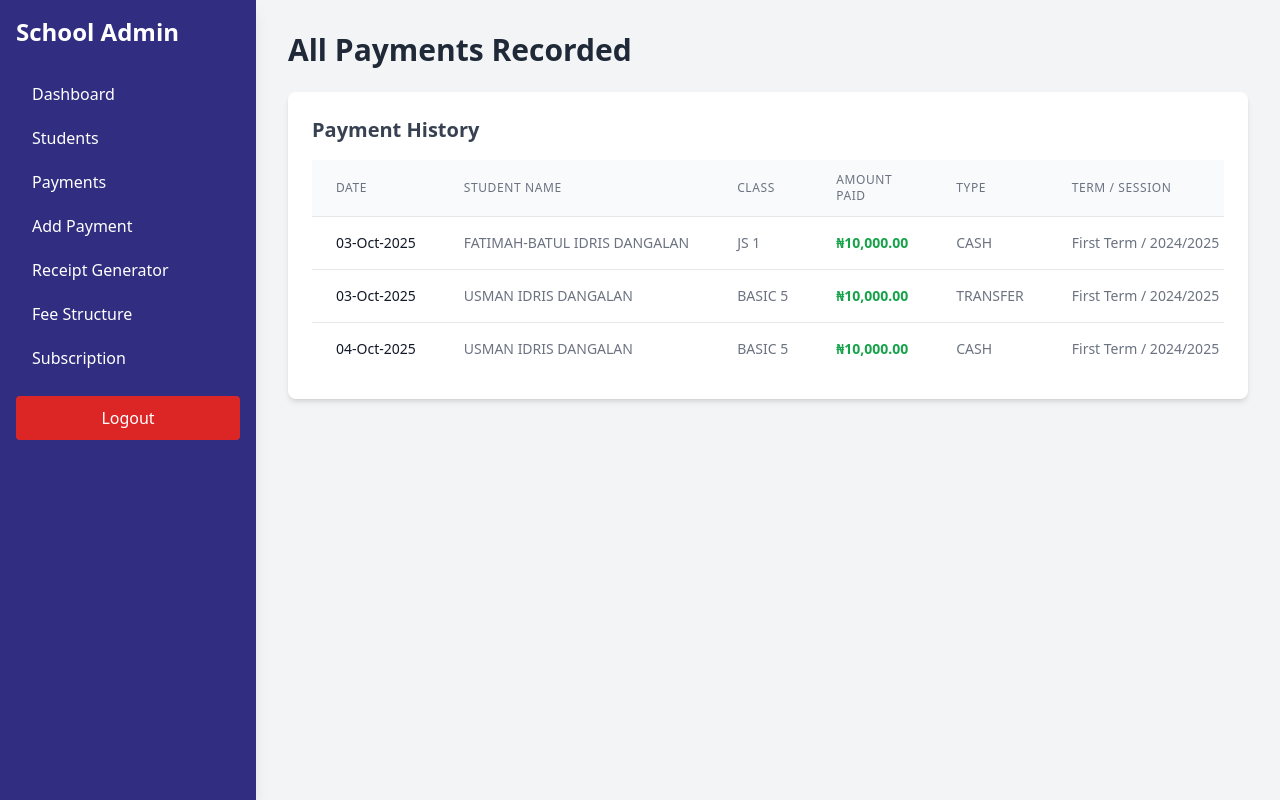
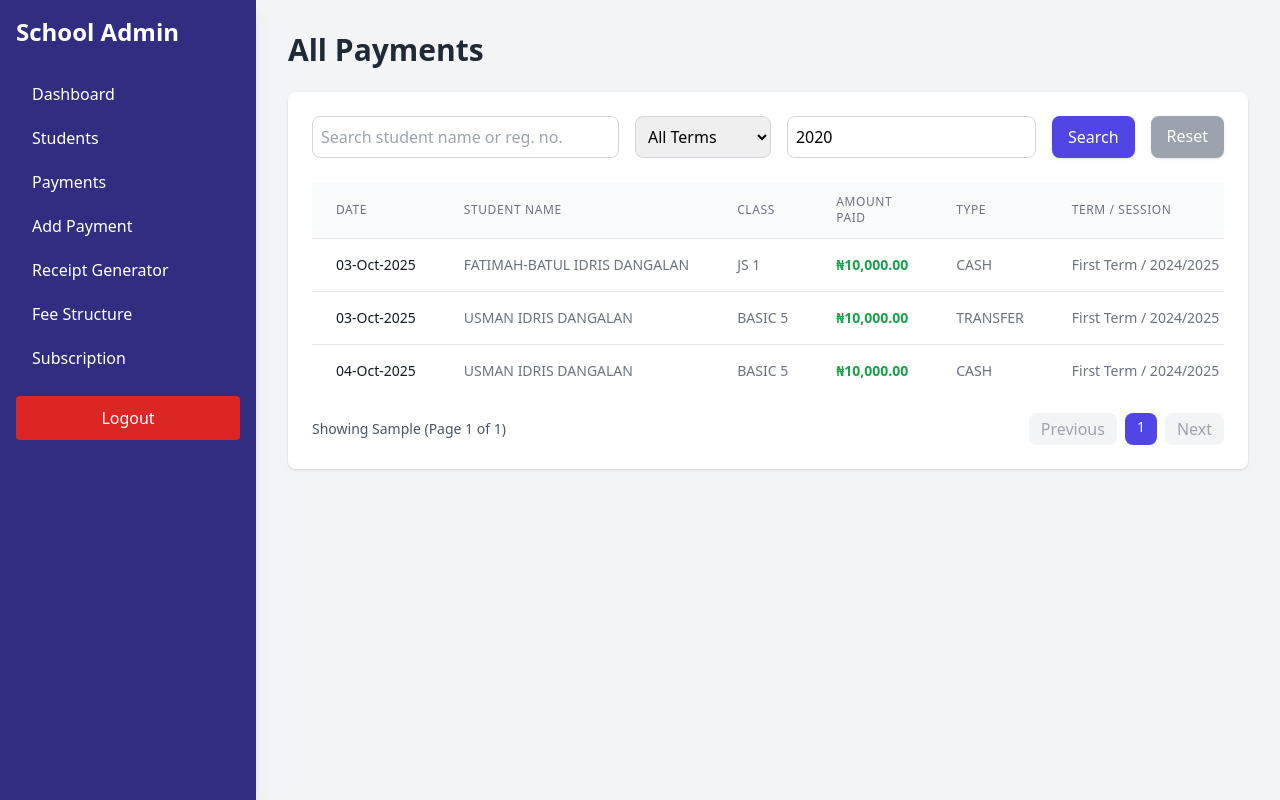
Before and after one commit to winter0019/school_pay, a Flask app: template templates/payments_list.html in a window 1280 px wide. Run offline with Flask 3, Linux system fonts and the light colour scheme; tables that the repository leaves empty hold one stand-in row (values such as "Sample post"); the template is opened without the code that fills it: values that come from a table or form of the project are taken from there, most other values are stand-ins (such as "Sample title", 1, 10 or a date in 2020); some libraries are stand-ins or nearby versions.

Commit message:
Update payments_list.html

```diff
--- a/templates/payments_list.html
+++ b/templates/payments_list.html
@@ -1,12 +1,31 @@
 {% extends "layout.html" %}
 
-{% block page_title %}All Payments Recorded{% endblock %}
+{% block title %}All Payments{% endblock %}
+{% block page_title %}All Payments{% endblock %}
 
 {% block content %}
-<div class="bg-white p-6 rounded-lg shadow-md">
-    <h3 class="text-xl font-semibold text-gray-700 mb-4">Payment History</h3>
+<div class="bg-white shadow rounded-lg p-6">
 
-    {% if payments %}
+    <form method="GET" action="{{ url_for('list_payments') }}" class="flex flex-wrap gap-4 mb-6">
+        <input type="text" name="search" placeholder="Search student name or reg. no." value="{{ search }}"
+               class="flex-1 min-w-[200px] border border-gray-300 rounded-lg p-2 focus:ring-indigo-500 focus:border-indigo-500">
+
+        <select name="term" class="border border-gray-300 rounded-lg p-2 focus:ring-indigo-500 focus:border-indigo-500">
+            <option value="">All Terms</option>
+            <option value="First" {% if term == 'First' %}selected{% endif %}>First Term</option>
+            <option value="Second" {% if term == 'Second' %}selected{% endif %}>Second Term</option>
+            <option value="Third" {% if term == 'Third' %}selected{% endif %}>Third Term</option>
+        </select>
+
+        <input type="text" name="session" placeholder="Session (e.g. 2025/2026)" value="{{ session_year }}"
+               class="min-w-[150px] border border-gray-300 rounded-lg p-2 focus:ring-indigo-500 focus:border-indigo-500">
+
+        <button type="submit" class="bg-indigo-600 text-white px-4 py-2 rounded-lg shadow hover:bg-indigo-700 transition duration-150 ease-in-out">Search</button>
+
+        <a href="{{ url_for('list_payments') }}" class="bg-gray-400 text-white px-4 py-2 rounded-lg shadow hover:bg-gray-500 transition duration-150 ease-in-out">Reset</a>
+    </form>
+
+    {% if pagination.total > 0 %}
         <div class="overflow-x-auto">
             <table class="min-w-full divide-y divide-gray-200">
                 <thead class="bg-gray-50">
@@ -22,7 +41,7 @@
                 </thead>
                 <tbody class="bg-white divide-y divide-gray-200">
                     {% for payment in payments %}
-                <tr>
+                    <tr class="hover:bg-gray-50">
                         <td class="px-6 py-4 whitespace-nowrap text-sm font-medium text-gray-900">
                             {{ payment.payment_date.strftime('%d-%b-%Y') }}
                         </td>
@@ -32,14 +51,56 @@
                         <td class="px-6 py-4 whitespace-nowrap text-sm text-gray-500">{{ payment.payment_type }}</td>
                         <td class="px-6 py-4 whitespace-nowrap text-sm text-gray-500">{{ payment.term }} / {{ payment.session }}</td>
                         <td class="px-6 py-4 whitespace-nowrap text-sm font-medium">
-                        <a href="{{ url_for('payment_receipt', payment_id=payment.id) }}"
-                           class="text-indigo-600 hover:text-indigo-900">View Receipt</a>
+                            {# FIX: Corrected the endpoint name from 'payment_receipt' to 'generate_receipt' #}
+                            <a href="{{ url_for('generate_receipt', payment_id=payment.id) }}"
+                               class="text-indigo-600 hover:text-indigo-900 font-medium">View/Download</a>
                         </td>
                     </tr>
                     {% endfor %}
                 </tbody>
             </table>
         </div>
+
+        {# Pagination Controls #}
+        <div class="mt-4 flex justify-between items-center">
+            <div class="text-sm text-gray-600">
+                Showing {{ pagination.page_info }}
+                (Page {{ pagination.page }} of {{ pagination.pages }})
+            </div>
+            <nav class="flex space-x-2">
+                {# Previous Button #}
+                {% if pagination.has_prev %}
+                <a href="{{ url_for('list_payments', page=pagination.prev_num, search=search, term=term, session=session_year) }}"
+                   class="px-3 py-1 bg-gray-200 rounded-lg text-gray-700 hover:bg-gray-300 transition duration-150 ease-in-out">Previous</a>
+                {% else %}
+                <span class="px-3 py-1 bg-gray-100 rounded-lg text-gray-400 cursor-not-allowed">Previous</span>
+                {% endif %}
+
+                {# Page Numbers #}
+                {% for p in pagination.iter_pages(left_edge=1, right_edge=1, left_current=2, right_current=3) %}
+                    {% if p %}
+                        <a href="{{ url_for('list_payments', page=p, search=search, term=term, session=session_year) }}"
+                           class="px-3 py-1 rounded-lg text-sm font-medium
+                           {% if p == pagination.page %}bg-indigo-600 text-white{% else %}bg-gray-200 text-gray-700 hover:bg-gray-300{% endif %}">
+                            {{ p }}
+                        </a>
+                    {% else %}
+                        <span class="px-3 py-1 text-gray-500">...</span>
+                    {% endif %}
+                {% endfor %}
+
+                {# Next Button #}
+                {% if pagination.has_next %}
+                <a href="{{ url_for('list_payments', page=pagination.next_num, search=search, term=term, session=session_year) }}"
+                   class="px-3 py-1 bg-gray-200 rounded-lg text-gray-700 hover:bg-gray-300 transition duration-150 ease-in-out">Next</a>
+                {% else %}
+                <span class="px-3 py-1 bg-gray-100 rounded-lg text-gray-400 cursor-not-allowed">Next</span>
+                {% endif %}
+            </nav>
+        </div>
+
+    {% elif search or term or session_year %}
+        <p class="text-gray-500">No payments match your search criteria. Try broadening your search.</p>
     {% else %}
         <p class="text-gray-500">No payments have been recorded yet.</p>
     {% endif %}
```
Lines whose indentation alone changed are shown as unchanged.
